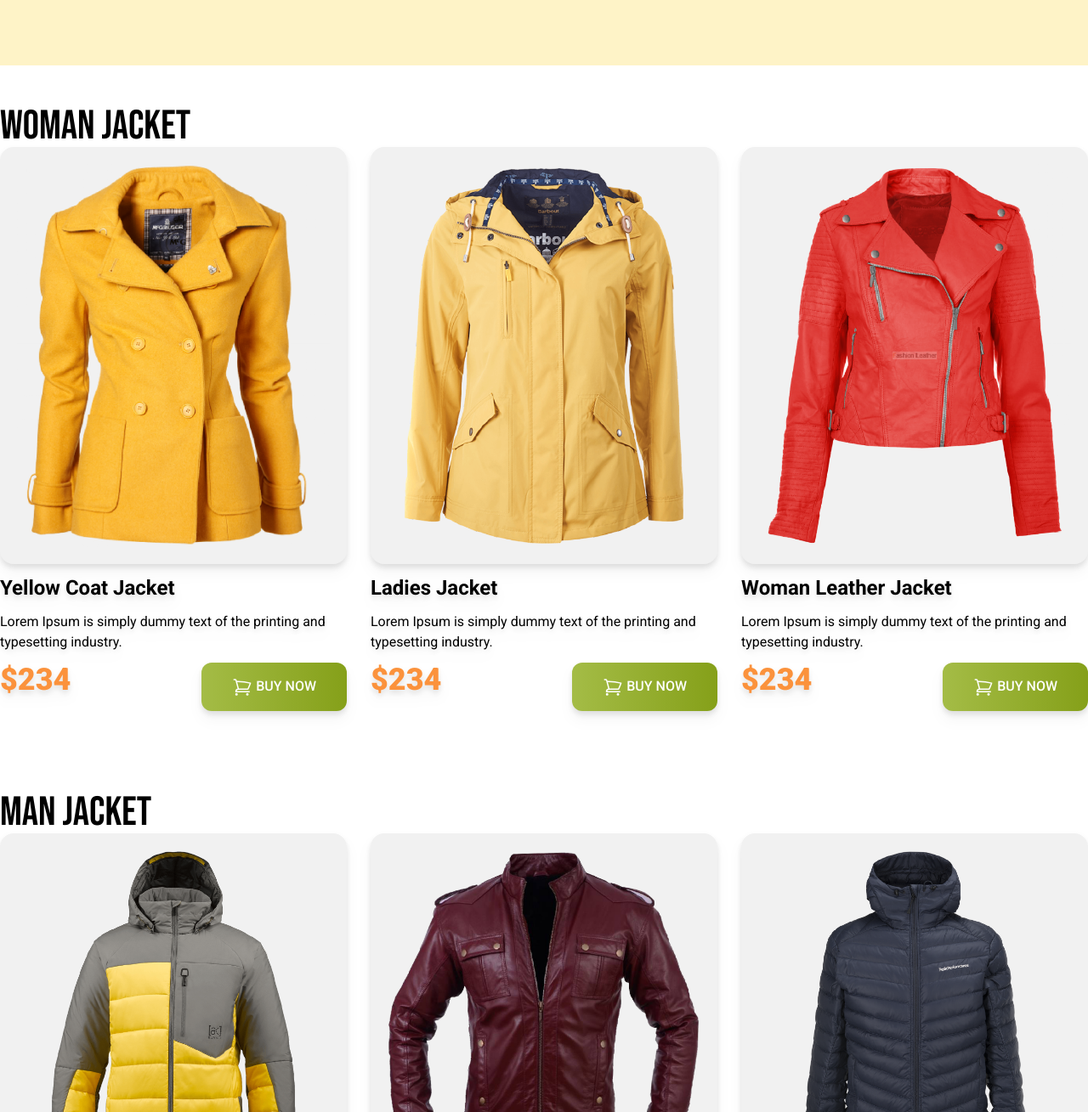
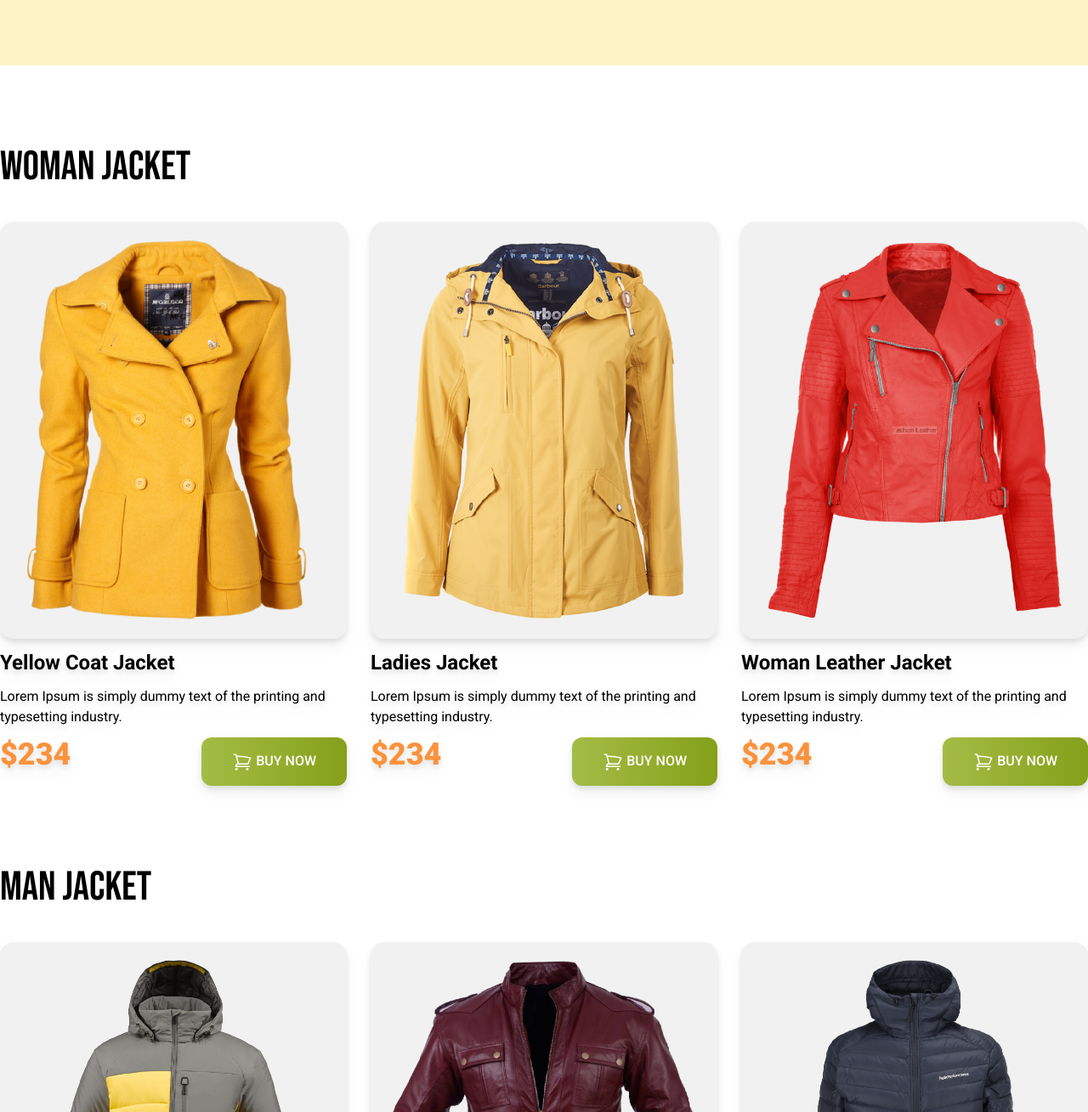
Before and after one commit to lotiful/penguin-fashion-with-tailwind, a plain HTML site: page index.html in a window 1280 px wide. Shown: the part 650-1959 px from the top of the page at 85% size. Drawn offline with nearby package versions, Linux system fonts and the light colour scheme.

Commit message:
some update

```diff
--- a/index.html
+++ b/index.html
@@ -81,7 +81,7 @@
         </header>
         <main class="max-w-7xl mx-auto">
             <section class="py-12">
-                <h3 class="text-5xl font-bebas">W0Man Jacket</h3>
+                <h3 class="text-5xl font-bebas pb-10 pt-12">W0Man Jacket</h3>
                 <!-- Jacket container (1)-->
                 <div class="grid grid-cols-1 md:grid-cols-2 lg:grid-cols-3 gap-7">
                     <div class="font-Roboto space-y-3 drop-shadow-lg">
@@ -191,7 +191,7 @@
                 </div>
             </section>
             <section class="py-12 ">
-                <h3 class="text-5xl font-bebas">Man Jacket</h3>
+                <h3 class="text-5xl font-bebas pb-10">Man Jacket</h3>
                 <!-- Jacket container (1)-->
                 <div class="grid grid-cols-1 md:grid-cols-2 lg:grid-cols-3 gap-7">
                     <div class="font-Roboto space-y-3 drop-shadow-lg">
```
